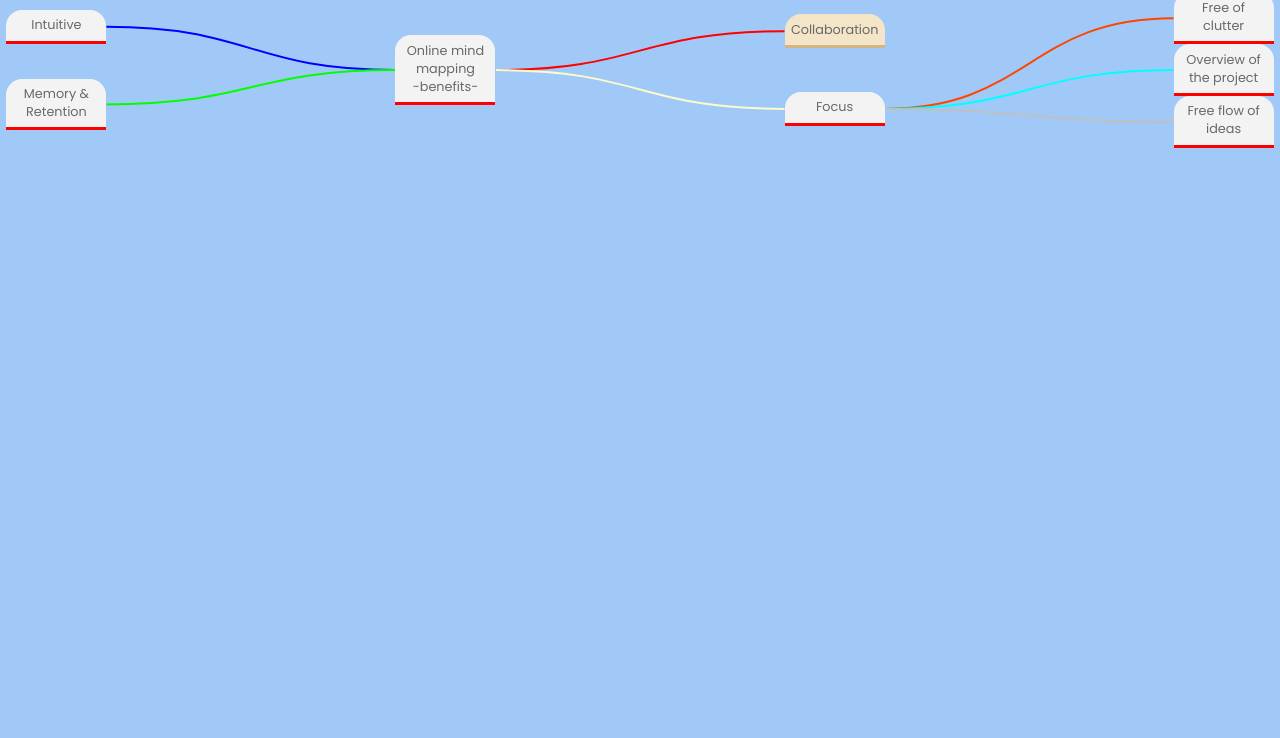
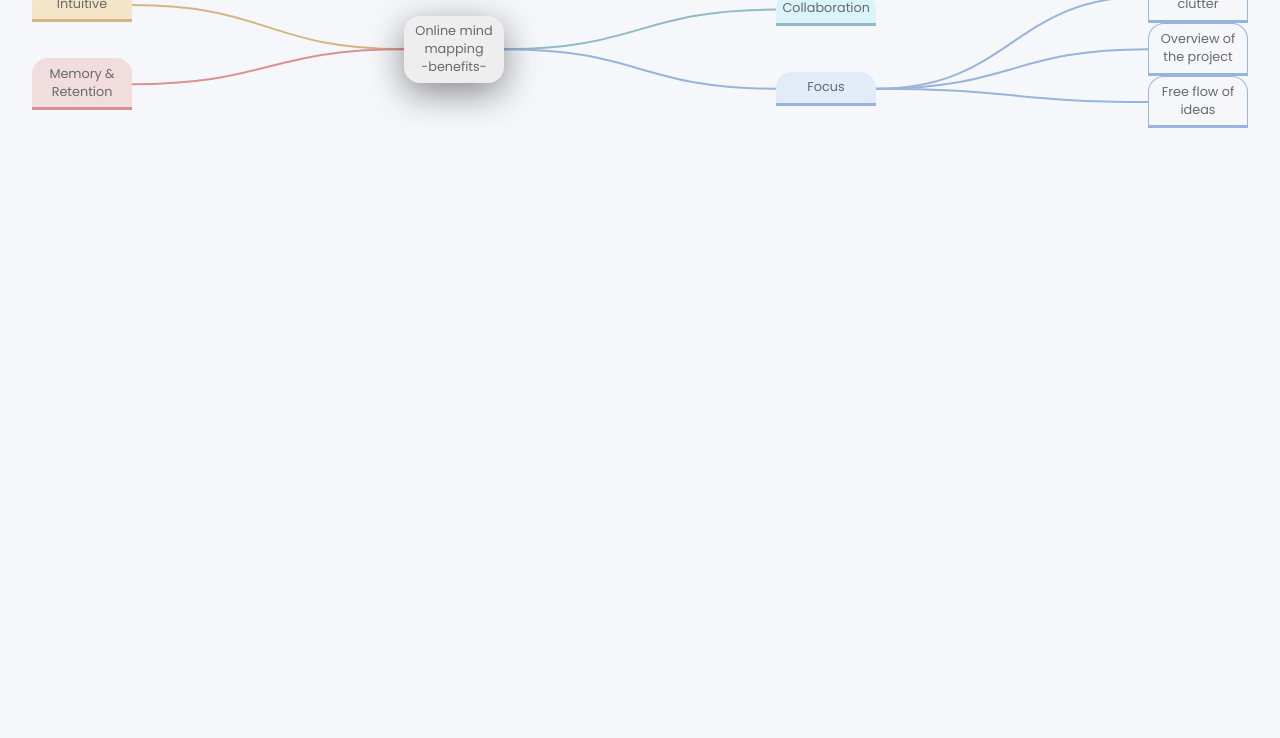
Before and after one commit to KrzysztofSym/mindMap, a plain HTML site: page index.html in a window 1280 px wide. Shown: the part 62-800 px from the top of the page. Drawn offline with nearby package versions, Linux system fonts and the light colour scheme; a web font is replaced by a local one.

Commit message:
update mind map

```diff
--- a/index.html
+++ b/index.html
@@ -3,13 +3,13 @@
 <head>
     <meta charset="UTF-8">
     <meta name="viewport" content="width=device-width, initial-scale=1.0">
-    <title>Document</title>
+    <title>Mind Map</title>
     <link rel="stylesheet" href="https://fonts.googleapis.com/css2?family=Material+Symbols+Outlined:opsz,wght,FILL,GRAD@20..48,100..700,0..1,-50..200" />
     <link rel="stylesheet" href="https://cdnjs.cloudflare.com/ajax/libs/font-awesome/6.5.1/css/all.min.css">
     <link rel="stylesheet" href="style.css">
 </head>
 <body>
-    <h1>MindMap</h1>
+    <h1></h1>
 
     <div id="container"></div>
 
--- a/style.css
+++ b/style.css
@@ -12,17 +12,17 @@
     --a-fs: .7rem;    --a-fs-media: 1.1rem;
     --li-fs: .7rem;   --li-fs-media: 1.1rem;
 
-    --clr-bg-main: #a0c9f8;
+    --clr-bg-main: #f5f7fb;
     --clr-bg-pri: #121637;
     --clr-bg-sec: #b4d4fb;
     --clr-acc-main: #f5e5c8;
     --clr-acc-main2: #d4b683;
-    --clr-acc-pri: #e4f4ef;
-    --clr-acc-pri2: #b3e9e9;
-    --clr-acc-sec:  #f4e7eb;
-    --clr-acc-sec2:  #e4b8bc;
+    --clr-acc-pri: #dbf4f9;
+    --clr-acc-pri2: #92bac2;
+    --clr-acc-sec:  #f2ddde;
+    --clr-acc-sec2:  #Dc9092;
     --clr-acc-thi: #e2ebf8;
-    --clr-acc-thi: #a9c8f3;
+    --clr-acc-thi2: #98b4db;
     --clr-acc-four: #ad0000;
     --clr-acc-fif: #e03333;
     --clr-text-main: #67696a;
@@ -132,11 +132,6 @@ img {
 
 /*===== PROJECT CSS =====*/
 
-/* body {
-    display: flex;
-    justify-content: center;
-    align-items: center;
-} */
 
   .f-col {
     display: flex;
@@ -148,14 +143,14 @@ img {
   #container {
     display: flex;
     justify-content: space-between;
-    padding: 0.5em;
-    min-width: 600px;
+    padding: 2rem;
+    min-width: 550px;
   }
 
   #container p {
     padding: 0.5em;
-    background: #f3f3f3;
-    border-bottom: 3px solid red;
+    background: transparent;
+    border-bottom: 3px solid var(--clr-acc-thi2);
     border-radius: 1rem 1rem 0 0;
     text-align: center;
     max-width: 100px;
@@ -173,11 +168,26 @@ img {
     stroke-width: 2;
 }
 
-#container #p1 {background: var(--clr-acc-main); border-bottom: 3px solid var(--clr-acc-main2);}
+#container #p1 {background: var(--clr-acc-pri); border-bottom: 3px solid var(--clr-acc-pri2);}
+#container #p2 {background: var(--clr-acc-main); border-bottom: 3px solid var(--clr-acc-main2);}
+#container #p3 {background: var(--clr-acc-thi); border-bottom: 3px solid var(--clr-acc-thi2);}
+#container #p4 {background: var(--clr-acc-sec); border-bottom: 3px solid var(--clr-acc-sec2);}
+#container #pnull {
+    background-color: #eee;
+    border-radius: 1rem;
+    border: none;
+    box-shadow: 0 10px 36px rgba(0, 0, 0, .45);
+}
 
-  .path:nth-of-type(1) {stroke: red}
-  .path:nth-of-type(2) {stroke: blue}
-  .path:nth-of-type(3) {stroke: lemonchiffon}
-  .path:nth-of-type(4) {stroke: lime}
-  .path:nth-of-type(5) {stroke: orangered}
-  .path:nth-of-type(6) {stroke: cyan}
+#container #p5, #p6, #p7 {
+    border: 1px solid var(--clr-acc-thi2);
+    border-bottom: 3px solid var(--clr-acc-thi2);
+}
+
+  .path:nth-of-type(1) {stroke: var(--clr-acc-pri2)}
+  .path:nth-of-type(2) {stroke: var(--clr-acc-main2)}
+  .path:nth-of-type(3) {stroke: var(--clr-acc-thi2)}
+  .path:nth-of-type(4) {stroke: var(--clr-acc-sec2)}
+  .path:nth-of-type(5) {stroke: var(--clr-acc-thi2)}
+  .path:nth-of-type(6) {stroke: var(--clr-acc-thi2)}
+  .path:nth-of-type(7) {stroke: var(--clr-acc-thi2)}
```
